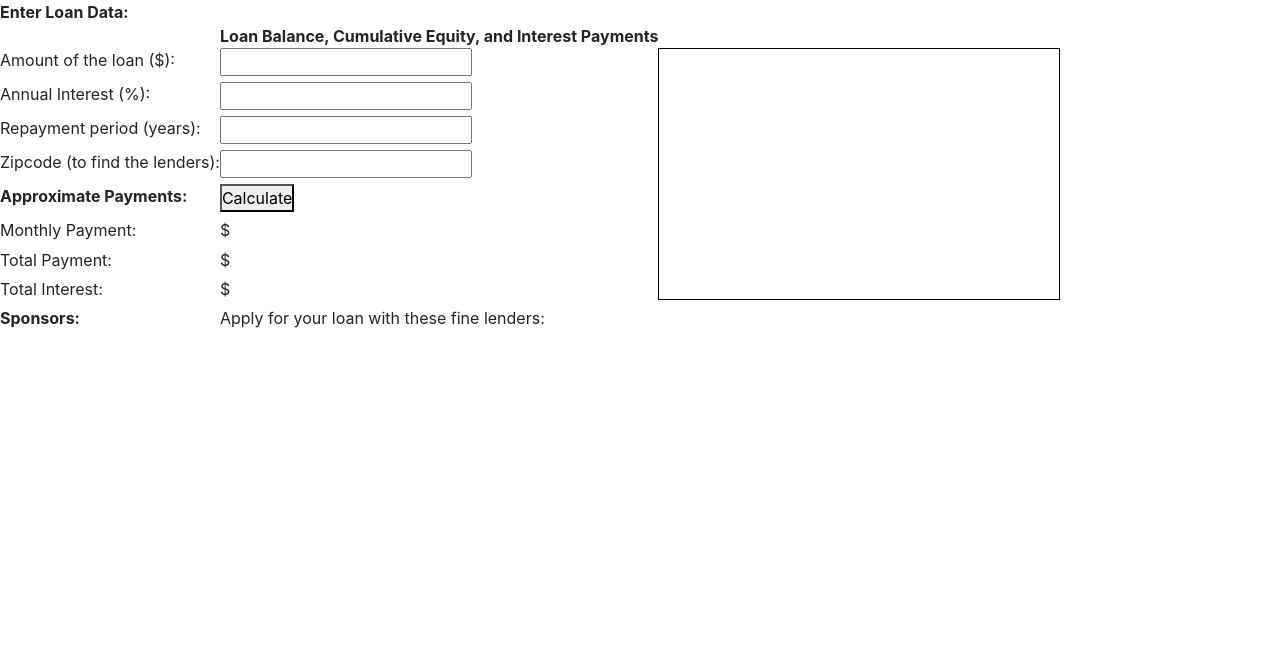
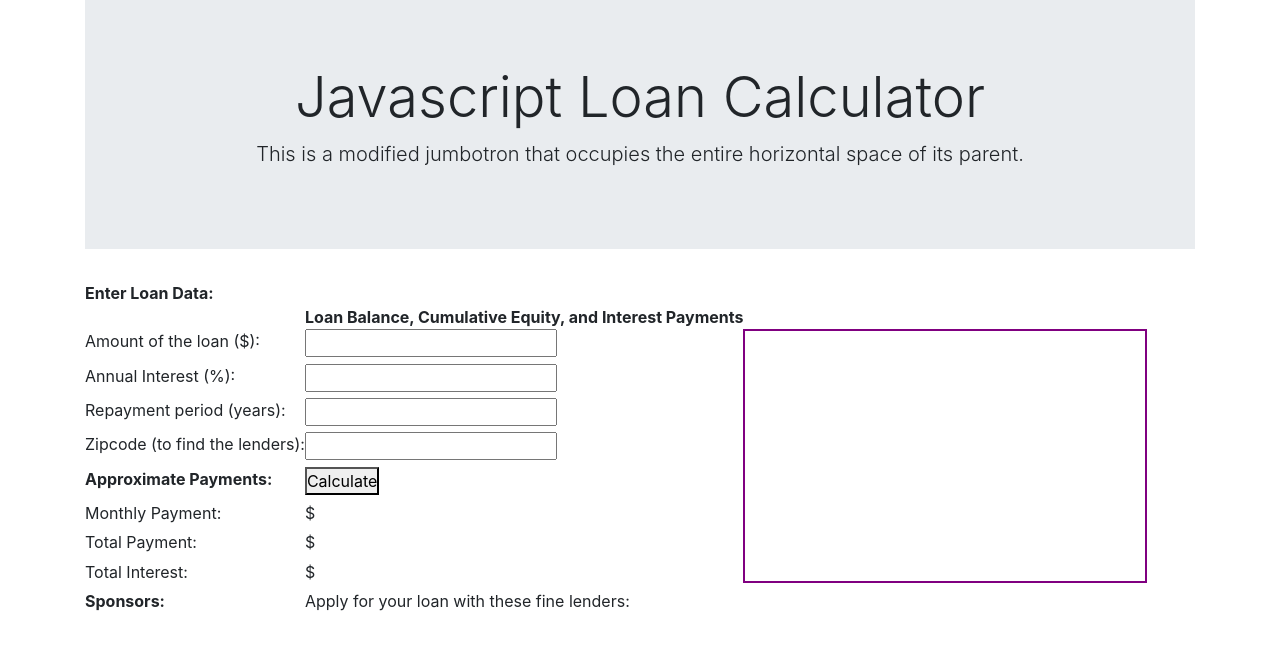
Before and after one commit to xeroxzen/100DaysOfCode, a plain HTML site: page js/fundamentals/loanCalculator_in_JS.html in a window 1280 px wide. Drawn offline with nearby package versions, Linux system fonts and the light colour scheme.

Commit message:
Flexing a muscle

```diff
--- a/js/fundamentals/assets/css/style.css
+++ b/js/fundamentals/assets/css/style.css
@@ -5,3 +5,9 @@
 h2 {
     color: #04B4AE;
 }
+
+.display-4,
+.lead {
+    text-align: center;
+    float: center;
+}
--- a/js/fundamentals/loanCalculator_in_JS.html
+++ b/js/fundamentals/loanCalculator_in_JS.html
@@ -15,7 +15,7 @@
         }
 
         #graph {
-            border: solid black 1px;
+            border: solid purple 2px;
         }
 
         th,
@@ -26,6 +26,14 @@
 </head>
 
 <body>
+    <div class="container">
+        <div class="jumbotron jumbotron-fluid">
+            <div class="container">
+                <h1 class="display-4">Javascript Loan Calculator</h1>
+                <p class="lead">This is a modified jumbotron that occupies the entire horizontal space of its parent.</p>
+            </div>
+        </div>
+
         <table>
             <tr>
                 <th>Enter Loan Data:</th>
@@ -82,6 +90,8 @@
                     </tr>
 
         </table>
+    </div>
+
     <script type="text/javascript">
         function calculate() {
             // Look up the input and output elements in the document
```
Lines whose indentation alone changed are shown as unchanged.
